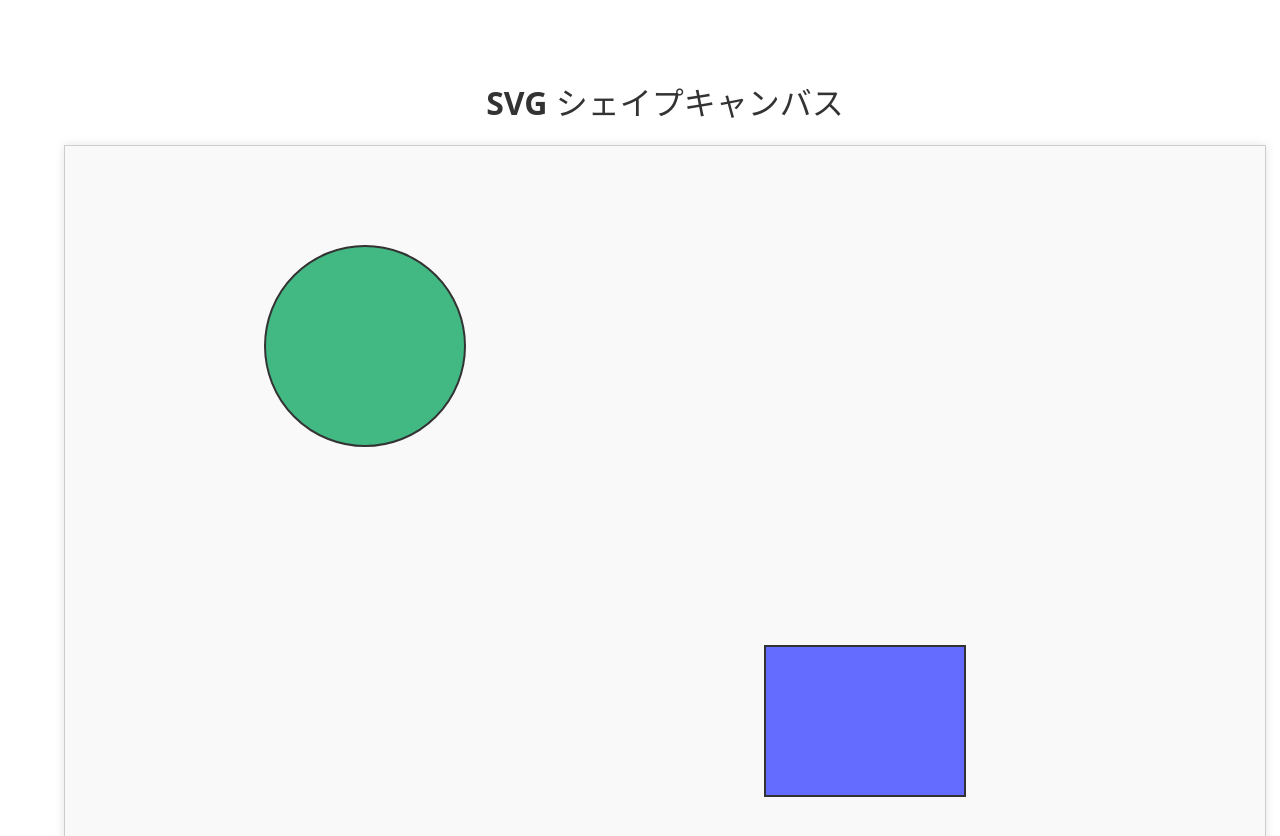
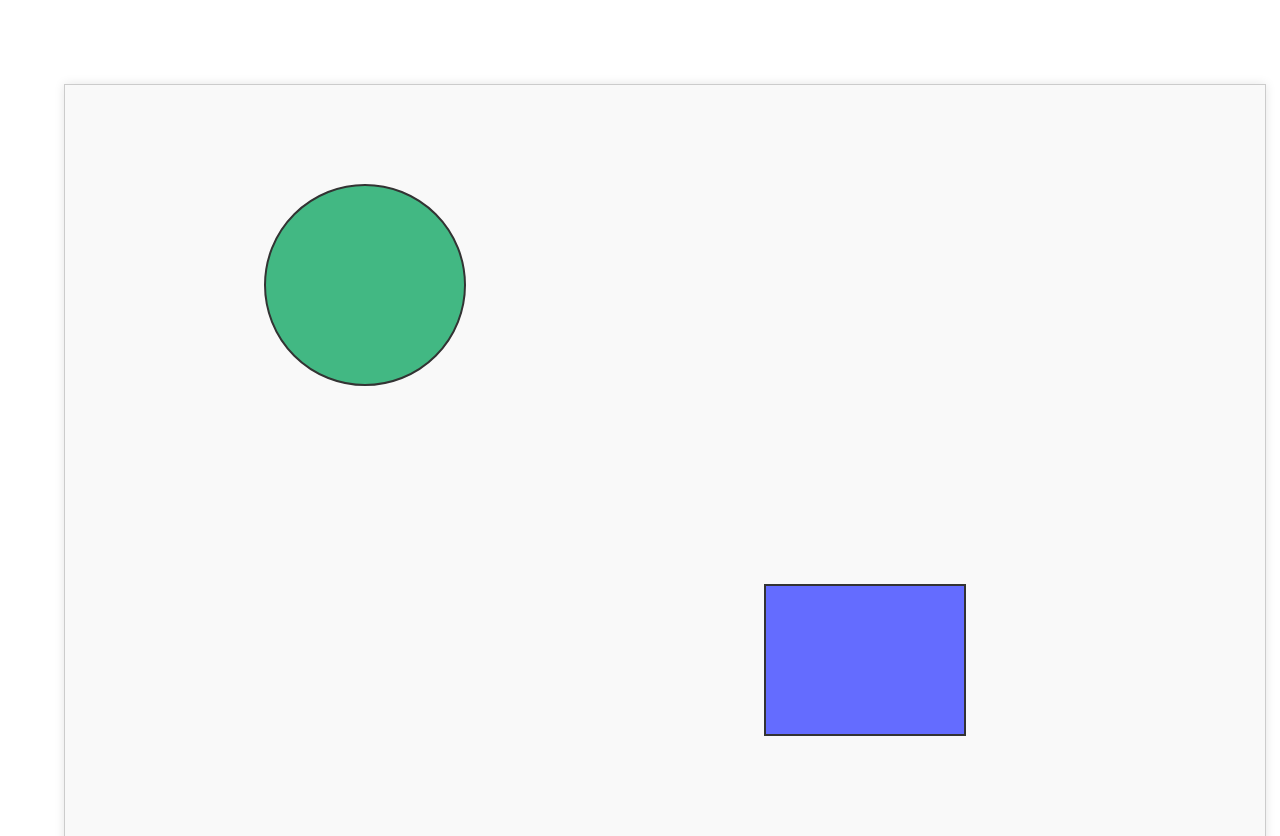
Before and after one commit to hashrock/20250315-snap, a Vue app: page / in a window 1280 px wide. Shown: the top 836 px of the page. Built offline with nearby package versions, Linux system fonts and the light colour scheme.

Commit message:
Remove header from App.vue to streamline layout and focus on ShapesCanvas component.

```diff
--- a/src/App.vue
+++ b/src/App.vue
@@ -4,7 +4,6 @@ import ShapesCanvas from "./components/ShapesCanvas.vue";
 
 <template>
   <div class="app-container">
-    <h1>SVG シェイプキャンバス</h1>
     <ShapesCanvas />
   </div>
 </template>
```
